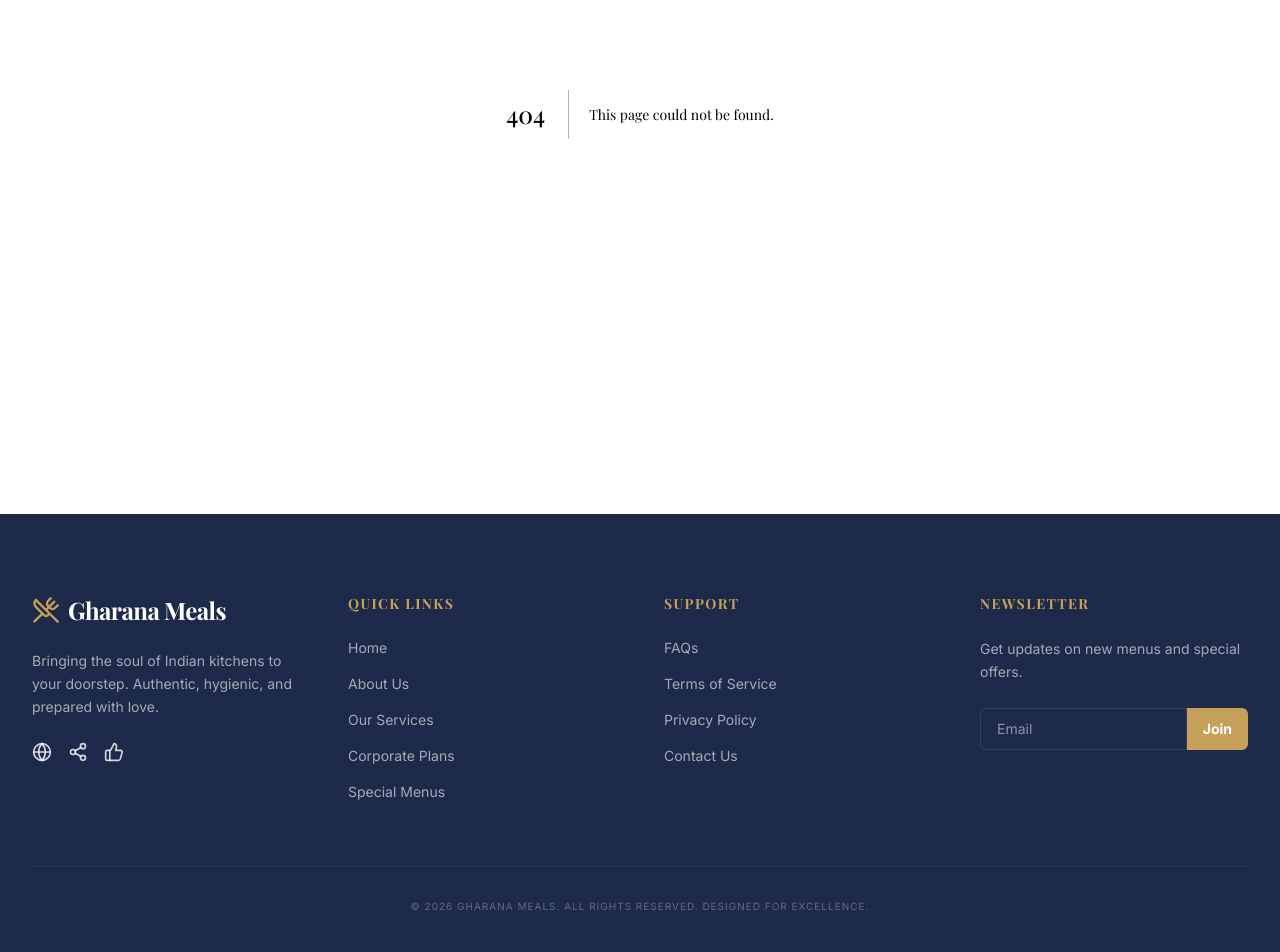
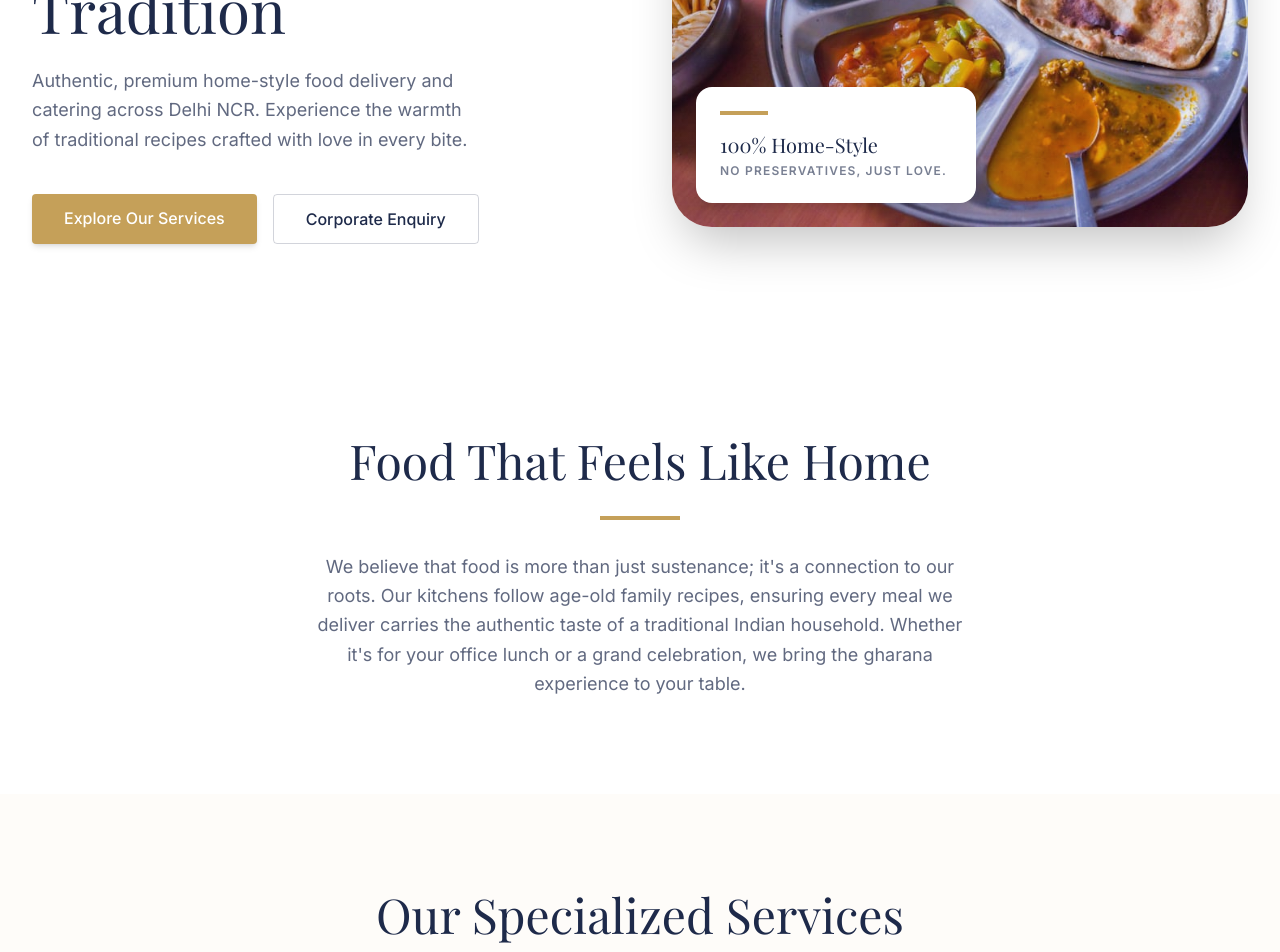
Before and after one commit to CreativeMitra/gharanamealswebsite, a Next.js app: page / in a window 1280 px wide. Before the commit this address had no page. Shown: the part 360-1312 px from the top of the page. Built offline with nearby package versions, Linux system fonts and the light colour scheme; a web font is replaced by a local one.

Commit message:
Add files via upload

```diff
--- /dev/null
+++ b/src/app/page.tsx
@@ -0,0 +1,21 @@
+import Hero from "@/components/Hero";
+import AboutBrief from "@/components/AboutBrief";
+import Services from "@/components/Services";
+import Features from "@/components/Features";
+import Process from "@/components/Process";
+import Testimonials from "@/components/Testimonials";
+import Contact from "@/components/Contact";
+
+export default function Home() {
+  return (
+    <div className="bg-white">
+      <Hero />
+      <AboutBrief />
+      <Services />
+      <Features />
+      <Process />
+      <Testimonials />
+      <Contact />
+    </div>
+  );
+}
```
